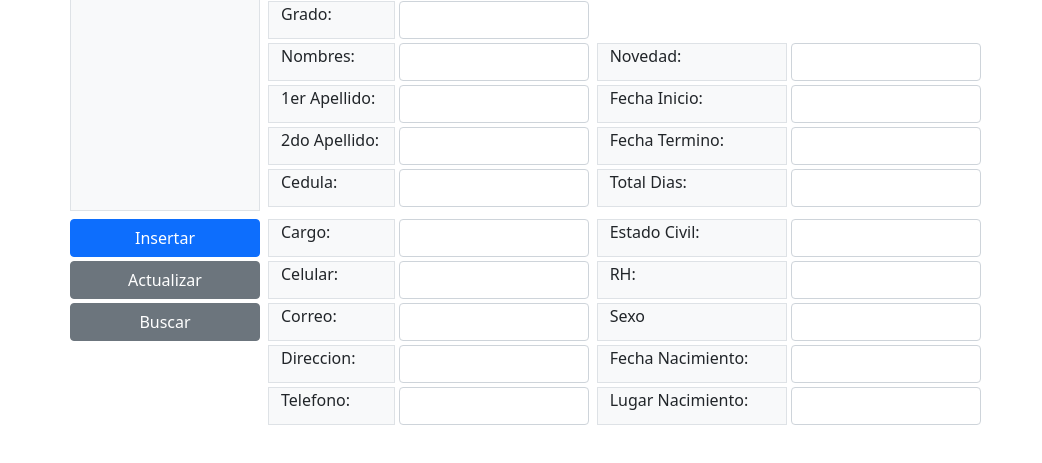
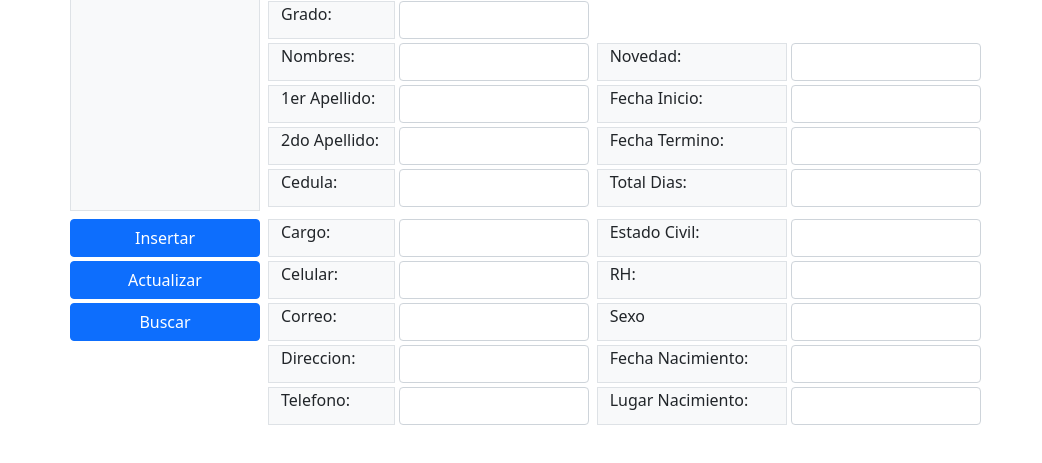
Before and after one commit to pedrogaonacruz/anessa, a plain HTML site: page index.html in a window 1280 px wide. Shown: the part 97-560 px from the top of the page, without its empty margins (0-1042 px from the left). Drawn offline with Linux system fonts and the light colour scheme.

Commit message:
Unificando color menu botones

```diff
--- a/index.html
+++ b/index.html
@@ -145,13 +145,13 @@
 
         <div class="row">
           <div class="col-12 d-grid gap-2 mb-1 p-0">
-            <button type="button" class="btn btn-secondary">Actualizar</button>
+            <button type="button" class="btn btn-primary">Actualizar</button>
           </div>
         </div>
 
         <div class="row">
           <div class="col-12 d-grid gap-2 mb-1 p-0">
-            <button type="button" class="btn btn-secondary">Buscar</button>
+            <button type="button" class="btn btn-primary">Buscar</button>
           </div>
         </div>
       </div>
```
